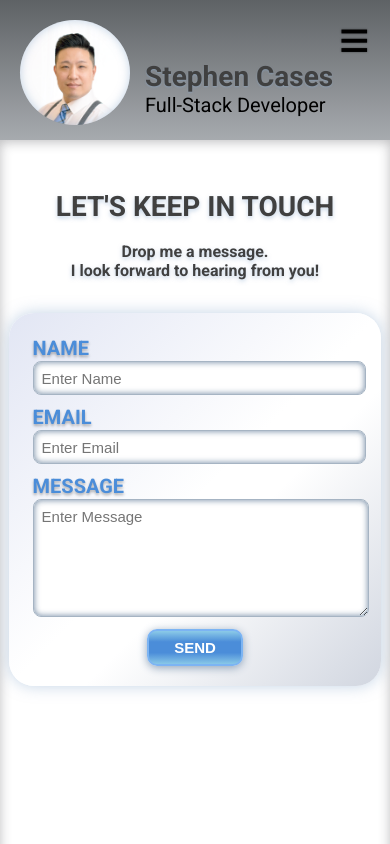
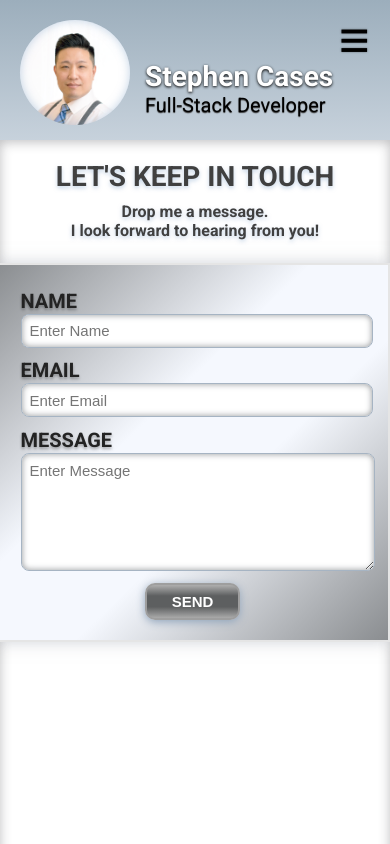
Before and after one commit to builtforsomethingbigger/stephencases.com, a React (Create React App) app: page /contact in a window 390 px wide. Built offline with nearby package versions, Linux system fonts and the light colour scheme; no server answers.

Commit message:
Updated Theme

```diff
--- a/src/styles/App.css
+++ b/src/styles/App.css
@@ -30,10 +30,10 @@ body{
   max-width: 1500px;
   background: linear-gradient(
     to bottom,
-    rgb(94, 98, 101) 0%,
+    rgb(156, 174, 188) 0%,
     rgb(245, 248, 254) 30%,
     rgb(245, 248, 254) 60%,
-    rgb(94, 98, 101) 100%
+    rgb(156, 174, 188) 100%
     );
   box-shadow: 0px 0px 100px rgba(98, 109, 120, 0.621);
   z-index: 100;
@@ -71,14 +71,14 @@ body{
   height: 98.4vh;
   top: .8vh;
   border-right: 8px solid rgb(90, 94, 101);
-  box-shadow: inset 0px 0px 15px rgba(138, 169, 205, 0.3);
+  /* box-shadow: inset 0px 0px 15px rgba(93, 93, 93, 0.5); */
   background-color: white;
   overflow: hidden;
   z-index: 100;
 }
-#Main:hover{
+/* #Main:hover{
   box-shadow: inset 0px 0px 15px rgba(138, 169, 205, 0.5);
-}
+} */
 
 .fade-in-fx{
   animation-name: fadeIn;
@@ -202,7 +202,8 @@ li{
       bottom: 0;
       top:1%;
     box-shadow: inset 0px 2px 12px rgba(38, 38, 44, 0.299);
-  }
+    border-right: none;
+}
   .loadingData{
     top: 50px;
   }
--- a/src/styles/Bio.css
+++ b/src/styles/Bio.css
@@ -4,6 +4,7 @@
     width: 100%;
     height: 100%;
     text-align: left;
+    /* border: 1px solid rgb(200, 200, 200); */
     overflow-x: hidden;
 }
 .bio-body{
@@ -32,22 +33,22 @@
     0%  {
         color: rgb(25, 25, 25);
         -webkit-text-stroke-width: 0.03em;
-        -webkit-text-stroke-color: rgb(170, 195, 243);
-        text-shadow: 0px 0px 15px rgba(170, 195, 243);
+        -webkit-text-stroke-color: rgb(78, 156, 202);
+        text-shadow: 0px 0px 15px rgba(78, 156, 202);
     }
     40%  {
-        color: rgba(170, 195, 243);
+        color: rgba(78, 156, 202);
         text-shadow: 0px 0px 1px rgb(0, 0, 0);
     }
     60% {
-        color: rgba(170, 195, 243);
+        color: rgba(78, 156, 202);
         text-shadow: 0px 0px 1px rgb(0, 0, 0);
     }
     100%  {
         color: rgb(25, 25, 25);
         -webkit-text-stroke-width: 0.03em;
-        -webkit-text-stroke-color: rgba(170, 195, 243);
-        text-shadow: 0px 0px 15px rgba(170, 195, 243);
+        -webkit-text-stroke-color: rgba(78, 156, 202);
+        text-shadow: 0px 0px 15px rgba(78, 156, 202);
     }
 }
 .bio-content-skills{
@@ -77,10 +78,10 @@
 .slanted-divider{
     position: absolute;
     display: block;
-    width: 99%;
+    width: 100%;
     height: 350px;
     margin-top: -250px;
-    left: 0.5%;
+    left: 0.1%;
     background-color: white;
     z-index: -2;
 }
@@ -112,7 +113,7 @@
     top: 0;
     font-size: 24px;
     font-weight: bold;
-    background-color: #bcd3f4e1;
+    background-color: #ffffff;
     color: black;
     border: 3px solid black;
     text-shadow: 0px 0px 1px rgb(0, 0, 0);
@@ -127,8 +128,6 @@
     z-index: 20;
 }
 .tldr-text:hover{
-    color: rgb(196, 211, 236);
-    border: 3px solid rgb(196, 211, 236);
     text-shadow: 0px 0px 1px rgb(0, 0, 0);
     box-shadow: 0px 0px 12px rgba(255, 255, 255);
 
@@ -139,19 +138,15 @@
 }
   @keyframes tldrHover {
     0%{
-        background-color: #bcd3f4e1;
-        color: black;
-        border: 3px solid black;
-        transform: scale(0.98);
+        background-color: rgba(255, 255, 255, 0.9);
     }
     50%{
-        background-color: white;
+        background-color: #56a8e3cc;
+        color: rgb(255, 255, 255);
+        border: 3px solid rgb(255, 255, 255);
     }
     100%{
-        background-color: #bcd3f4e1;
-        color: black;
-        border: 3px solid black;
-        transform: scale(0.98);
+        background-color: rgba(255, 255, 255, 0.9);
     }
     /* 0%  {
         background: linear-gradient(
@@ -267,19 +262,19 @@
 }
 .slant-up-top{
     position: absolute;
-    width: 99%;
+    width: 100%;
     height: 850px;
-    background-color: rgb(196, 211, 236);
+    background-color: rgb(120, 192, 244);
     box-sizing: border-box;
-    left: 0.5%;
-    margin-top: -40px;
+    left: 0.1%;
+    margin-top: -35px;
 }
 .slant-up-top:before{
     position: absolute;
     width: 100%;
     height: 100%;
     content: '';
-    background-color: rgb(196, 211, 236);
+    background-color: rgb(120, 192, 244);
     border-top: 12px solid rgba(25, 25, 25);
     z-index: -1;
     top: -12px;
@@ -293,7 +288,7 @@
     position: relative;
     display: inline-block;
     top: -160px;
-    width: 99%;
+    width: 100%;
     left: -75px;
     margin: 80px;
 }
@@ -315,13 +310,13 @@
 .blue-bottom{
     position: absolute;
     display: block;
-    width: 99%;
+    width: 100%;
     height: 820px;
     box-sizing: border-box;
-    background-color: rgb(196, 211, 236);
+    background-color: rgb(120, 192, 244);
     margin-top: -945px;
     border-bottom: 15px solid rgba(30, 30, 30, 0.9);
-    left: 0.5%;
+    left: 0.1%;
     overflow-x: hidden;
     z-index: -1;
 }
--- a/src/styles/Contact.css
+++ b/src/styles/Contact.css
@@ -27,13 +27,14 @@
     padding: 20px;
     background: linear-gradient(
         to bottom right,
-        rgb(226, 230, 244) 0%,
-        rgb(255, 255, 255) 50%,
-        rgb(255, 255, 255) 60%,
-        rgb(209, 214, 224) 100%
-    );
+        rgb(138, 141, 144) 0%,
+        rgb(245, 248, 254) 40%,
+        rgb(245, 248, 254) 60%,
+        rgb(138, 141, 144) 100%
+        );
+    border: 2px solid rgb(229, 229, 229);
     border-radius: 25px;
-    box-shadow: 0px 0px 15px rgba(138, 169, 205, 0.5);
+    box-shadow: 0px 0px 15px rgba(165, 172, 181, 0.5);
 }
 .conact-form:hover{
     box-shadow: 0px 0px 5px rgba(138, 169, 205, 0.3);
@@ -46,10 +47,10 @@ input{
     padding-left: 8px;
     border: 1px solid rgb(166, 180, 195);
     border-radius: 8px;
-    box-shadow: inset 0px 0px 6px rgba(10, 50, 95, 0.6);
+    box-shadow: inset 0px 0px 6px rgba(74, 79, 84, 0.6);
 }
 input:hover{
-    box-shadow: inset 0px 0px 10px rgba(10, 50, 95, 0.7);
+    box-shadow: inset 0px 0px 10px rgba(64, 64, 64, 0.7);
 }
 .msg-input{
     width: 96%;
@@ -63,16 +64,16 @@ input:hover{
     border: none;
     border: 1px solid rgb(166, 180, 195);
     border-radius: 8px;
-    box-shadow: inset 0px 0px 6px rgba(10, 50, 95, 0.6);
+    box-shadow: inset 0px 0px 6px rgba(74, 79, 84, 0.6);
 }
 .msg-input:hover{
-    box-shadow: inset 0px 0px 10px rgba(10, 50, 95, 0.7);
+    box-shadow: inset 0px 0px 10px rgba(64, 64, 64, 0.7);
 }
 
 .contact-label{
     line-height: 25px;
     font-weight: bold;
-    color: rgb(75, 141, 217);
+    color: rgb(35, 35, 35);
     text-shadow: 0px 2px 3px rgba(0, 0, 0, 0.306);
 }
 .input-full{
@@ -88,14 +89,14 @@ input:hover{
     width: fit-content;
     height: fit-content;
     padding: 8px 25px;
-    border: 2px solid rgb(124, 180, 243);
+    border: 2px solid rgb(158, 158, 158);
     border-radius: 10px;
     background: linear-gradient(
         to bottom,
-        rgb(136, 199, 231) 2%,
-        rgba(75, 141, 217) 33%,
-        rgba(75, 141, 217) 66%,
-        rgba(136, 199, 231) 100%
+        rgb(170, 170, 170) 2%,
+        rgb(93, 95, 96) 33%,
+        rgba(93, 95, 96) 66%,
+        rgba(170, 170, 170) 100%
     );
     box-shadow: 0px 2px 8px rgb(145, 165, 188);
     font-size: 15px;
@@ -103,7 +104,20 @@ input:hover{
     color: white;
 }
 .contact-submit-btn:hover{
+    background: linear-gradient(
+        to bottom,
+        rgb(167, 197, 227) 2%,
+        rgb(106, 142, 183) 33%,
+        rgba(106, 142, 183) 66%,
+        rgba(167, 197, 227) 100%
+        );
+    border: 2px solid rgb(179, 220, 254);
     box-shadow: inset 0px 0px 15px rgba(255, 255, 255, 0.5);
+    transform: scale(1.06);
+}
+.contact-submit-btn:hover{
+    box-shadow: inset 0px 0px 15px rgba(255, 255, 255, 0.1);
+    transform: scale(0.96);
 }
 .thank-you-reponse{
     position: relative;
@@ -146,15 +160,19 @@ input:hover{
         bottom: 0;
     }
     .contact-header{
+        margin-top: 20px;
         font-size: 28px;
     }
     .contact-subheader{
+        margin-top: -10px;
         font-size: 16px;
     }
     .conact-form{
-        width: 85%;
-        top: 20px;
+        width: 90%;
+        top: 10px;
+        left: -5px;
         margin-bottom: 80px;
+        border-radius: 0;
     }
     .thank-you-reponse{
         width: 72%;
--- a/src/styles/Nav.css
+++ b/src/styles/Nav.css
@@ -40,7 +40,11 @@
     text-shadow: 0px 1px 2px rgba(73, 92, 115, 0.5);
 }
 .text-grey:hover{
-    color: rgb(109, 168, 236);
+    color: rgb(44, 44, 44);
+    text-shadow: 0px 1px 2px rgba(73, 92, 115, 0.5);
+}
+.text-grey:active{
+    color: rgb(55, 149, 203);
     /* text-shadow: 0px 0px 2px black; */
 }
 .controller{
--- a/src/styles/Portfolio.css
+++ b/src/styles/Portfolio.css
@@ -167,12 +167,19 @@
         height: 85%;
         bottom: 0;
     }
+    .portfolio-header{
+        margin: 25px 0px 15px;
+    }
     .portfolio-card{
-        width: 95%;
-        margin-bottom: 50px;
+        width: 99%;
+        left: -8px;
+        margin-bottom: 20px;
+        border-radius: 0;
     }
     .project-title{
         font-size: 28px;
     }
-
+    .portfolio-preview, .bottom-fade, .card-info{
+        border-radius: 0;
+    }
 }
--- a/src/styles/ProfileBanner.css
+++ b/src/styles/ProfileBanner.css
@@ -130,6 +130,8 @@
         left: 145px;
         font-size: 28px;
         font-weight: bold;
+        color: white;
+        text-shadow: 0px 1px 3px black;
     }
     .profile-title{
         position: relative;
@@ -139,5 +141,6 @@
         top: -45px;
         left: 145px;
         font-size: 20px;
+        text-shadow: 0px 1px 1px rgb(57, 57, 57);
     }
 }
--- a/src/styles/Resume.css
+++ b/src/styles/Resume.css
@@ -54,7 +54,7 @@
     box-shadow: 0px 2px 5px rgba(0, 0, 0, 0.3);
 }
 .resume-btn:hover{
-    background-color: rgba(87, 147, 215, 0.85);
+    background-color: rgba(57, 153, 209, 0.85);
     box-shadow: 0px 2px 4px rgba(0, 0, 0, 0.4);
 }
 .resume-header{
@@ -92,9 +92,8 @@
     top: 0;
     left: -10px;
     width: 12%;
-    font-weight: bold;
     font-size: 15px;
-    color: rgb(79, 79, 79);
+    color: rgb(66, 66, 66);
     text-align: left;
 }
 .timeline-date-title{
@@ -124,7 +123,7 @@
     background-color: rgb(255, 255, 255);
     border: 2px solid rgba(0, 0, 0, 0.8);
     border-radius: 50%;
-    box-shadow: inset 0px 0px 6px rgb(82, 152, 232);
+    box-shadow: inset 0px 0px 6px rgb(46, 128, 210);
 
     animation-name: blip;
     animation-duration: 2s;
@@ -136,7 +135,9 @@
         box-shadow:  0px 0px 1px rgb(87, 147, 215);
     }
     50%  {
-        box-shadow:  0px 0px 7px rgb(0, 76, 255);
+        box-shadow:  0px 0px 7px rgb(0, 101, 202);
+        border: 2px solid rgba(18, 112, 190, 0.573);
+        /* background-color: rgb(122, 201, 246); */
     }
     100% {
         box-shadow:  0px 0px 1px rgb(87, 147, 215);
@@ -147,7 +148,7 @@
 }
 .entry-description-company{
     font-size: 17px;
-    color: rgb(90, 90, 90);
+    color: rgb(74, 74, 74);
     text-shadow: 0px 1px 3px rgba(138, 169, 205, 0.5);
     margin-bottom: -15px;
 }
@@ -155,7 +156,7 @@
     font-size: 16px;
     font-style: italic;
     text-shadow: 0px 1px 3px rgba(138, 169, 205, 0.4);
-    color: rgb(87, 147, 215);
+    color: rgb(57, 153, 209);
     margin-left: 14px;
 }
 .entry-description-line{
```
